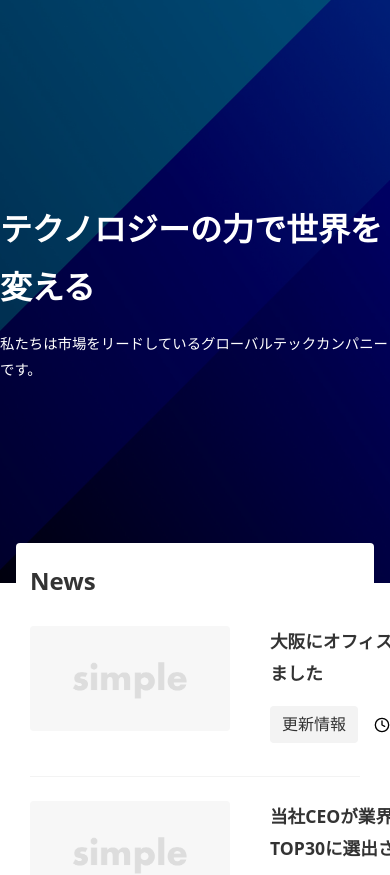
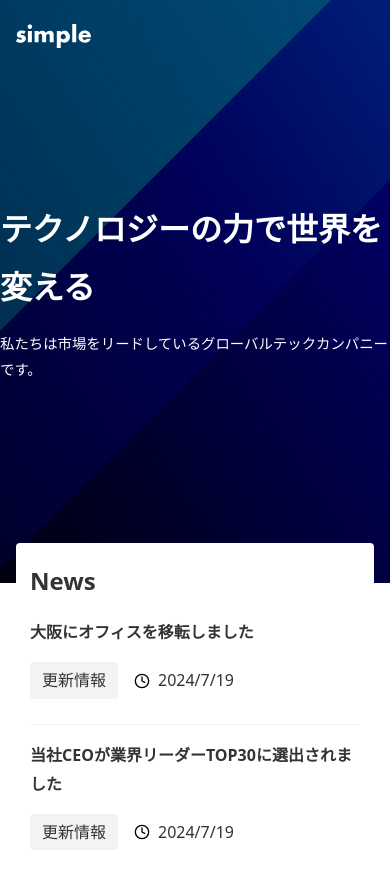
Before and after one commit to ryohei-adachi/next_js_practice, a Next.js app in the folder my-next-project/: page / in a window 390 px wide. Shown: the top 875 px of the page. Built offline with nearby package versions, Linux system fonts and the light colour scheme.

Commit message:
Add Header Page

```diff
--- /dev/null
+++ b/my-next-project/app/_components/Category/index.module.css
@@ -0,0 +1,7 @@
+.tag {
+    background-color: var(--color-bg-sub);
+    padding: 4px 12px;
+    border-radius: var(--border-radius);
+    white-space: nowrap;
+    font-size: 1rem;
+}
--- /dev/null
+++ b/my-next-project/app/_components/Category/index.tsx
@@ -0,0 +1,11 @@
+import type { Category } from "@/app/_libs/microcms";
+import styles from "./index.module.css";
+import { type } from "os";
+
+type Props = {
+    category: Category;
+};
+
+export default function Category ({ category }: Props) {
+    return <span className={styles.tag}>{category.name}</span>
+}
--- /dev/null
+++ b/my-next-project/app/_components/Date/index.module.css
@@ -0,0 +1,7 @@
+.date {
+    display: flex;
+    align-items: center;
+    gap: 8px;
+    margin: .8rem 0;
+    font-size: 1rem;
+}
--- /dev/null
+++ b/my-next-project/app/_components/Date/index.tsx
@@ -0,0 +1,15 @@
+import Image from "next/image";
+import styles from "./index.module.css";
+
+type Props = {
+    date: string;
+};
+
+export default function Date({date}: Props) {
+    return (
+        <span className={styles.date}>
+            <Image src="/clock.svg" alt="" width={16} height={16} loading="eager" />
+            {date}
+        </span>
+    );
+}
--- /dev/null
+++ b/my-next-project/app/_components/Header/index.module.css
@@ -0,0 +1,24 @@
+.header {
+    position: absolute;
+    padding: 16px 24px 8px;
+    z-index: 1000;
+    display: flex;
+    align-items: center;
+    justify-content: space-between;
+    width: 100%;
+}
+
+.logoLink {
+    display: flex;
+}
+
+.logo {
+    height: 24px;
+    width: auto;
+}
+
+@media (max-width: 640px) {
+    .header {
+        padding: 24px 16px 8px;
+    }
+}
--- /dev/null
+++ b/my-next-project/app/_components/Header/index.tsx
@@ -0,0 +1,20 @@
+import Image from "next/image";
+import styles from "./index.module.css";
+
+export default function Header() {
+    return (
+        <header className={styles.header}>
+            <a href="/" className={styles.logoLink}>
+                <Image
+                    src="/logo.svg"
+                    alt="SIMPLE"
+                    className={styles.logo}
+                    width={348}
+                    height={133}
+                    priority
+                />
+            </a>
+        </header>
+
+    )
+}
--- /dev/null
+++ b/my-next-project/app/_components/NewsList/index.module.css
@@ -0,0 +1,56 @@
+.list {
+    border-bottom: 1px solid var(--color-border-light);
+}
+
+.list:last-child {
+    border-bottom: none;
+}
+
+.link {
+    display: flex;
+    align-items: flex-start;
+    gap: 40px;
+    padding: 24px 0;
+}
+
+.image {
+    width: 200px;
+    height: auto;
+    border-radius: var(--border-radius);
+}
+
+.title {
+    font-size: 1.1rem;
+    font-weight: bold;
+    margin-bottom: .5rem;
+}
+
+.meta {
+    display: flex;
+    align-items: center;
+    gap: 16px;
+}
+
+
+@media (max-width: 640px) {
+    .link {
+        display: block;
+        padding: 16px 0;
+    }
+
+    .image {
+        display: none;
+    }
+
+    .title {
+        font-size: 1rem;
+        font-weight: bold;
+        margin-bottom: .4rem;
+    }
+
+    .meta {
+        display: flex;
+        align-items: center;
+        gap: 16px;
+    }
+}
--- /dev/null
+++ b/my-next-project/app/_components/NewsList/index.tsx
@@ -0,0 +1,36 @@
+import Image from "next/image";
+
+import styles from "./index.module.css";
+import Category from "../Category";
+import Date from "../Date";
+import { News } from "@/app/_libs/microcms"
+
+
+type Props = {
+    news: News[];
+}
+
+export default function NewsList({ news }: Props) {
+    if (news.length === 0) {
+        return <p>記事がありません。</p>
+    }
+    return (
+        <ul>
+            {news.map((article)=> (
+                <li key={article.id} className={styles.list}>
+                    <div className={styles.link}>
+                        <Image className={styles.image} src="/no-image.png" alt="No Image" width={1200} height={630}/>
+                        <dl className={styles.content}>
+                            <dt className={styles.title}>{article.title}</dt>
+                            <dd className={styles.meta}>
+                                <Category category={article.category}/>
+                                <Date date={article.publishedAt ?? article.createdAt} />
+                            </dd>
+                        </dl>
+                    </div>
+                </li>
+
+            ))}
+        </ul>
+    );
+}
--- /dev/null
+++ b/my-next-project/app/_libs/microcms.ts
@@ -0,0 +1,13 @@
+export type Category = {
+    name:string;
+}
+
+export type News = {
+    id: string;
+    title: string;
+    category: {
+        name: string;
+    };
+    publishedAt: string;
+    createdAt: string;
+};
--- a/my-next-project/app/layout.tsx
+++ b/my-next-project/app/layout.tsx
@@ -1,6 +1,6 @@
-import type { Metadata } from "next";
 import localFont from "next/font/local";
 import "./globals.css";
+import Header from "./_components/Header"
 
 const geistSans = localFont({
   src: "./fonts/GeistVF.woff",
@@ -13,10 +13,6 @@
   weight: "100 900",
 });
 
-export const metadata: Metadata = {
-  title: "Create Next App",
-  description: "Generated by create next app",
-};
 
 export default function RootLayout({
   children,
@@ -24,8 +20,9 @@
   children: React.ReactNode;
 }>) {
   return (
-    <html lang="en">
-      <body className={`${geistSans.variable} ${geistMono.variable}`}>
+    <html lang="ja">
+      <body>
+        <Header />
         {children}
       </body>
     </html>
--- a/my-next-project/app/page.module.css
+++ b/my-next-project/app/page.module.css
@@ -47,32 +47,6 @@
   font-size: 1.5rem;
 }
 
-.list {
-  border-bottom: 1px solid var(--color-border-light);
-}
-
-.list:last-child {
-  border-bottom: none;
-}
-
-.link {
-  display: flex;
-  align-items: flex-start;
-  gap: 40px;
-  padding: 24px 0;
-}
-
-.image {
-  width: 200px;
-  height: auto;
-  border-radius: var(--border-radius);
-}
-
-.newsItemTitle {
-  font-size: 1.1rem;
-  font-weight: bold;
-  margin-bottom: .5rem;
-}
 
 .newsLink {
   position: absolute;
@@ -80,27 +54,7 @@
   bottom: -40px;
 }
 
-.meta {
-  display: flex;
-  align-items: center;
-  gap: 16px;
-}
 
-.tag {
-  background-color: var(--color-bg-sub);
-  padding: 4px 12px;
-  border-radius: var(--border-radius);
-  white-space: nowrap;
-  font-size: 1rem;
-}
-
-.date {
-  display: flex;
-  align-items: center;
-  gap: 8px;
-  margin: .8rem 0;
-  font-size: 1rem;
-}
 
 @media (max-width: 1000px) {
   .news {
--- a/my-next-project/app/page.tsx
+++ b/my-next-project/app/page.tsx
@@ -1,16 +1,8 @@
 import styles from "./page.module.css";
 import Image from "next/image";
+import NewsList from "@/app/_components/NewsList";
 import ButtonLink from "@/app/_components/ButtonLink";
-
-type News = {
-  id: string;
-  title: string;
-  category: {
-    name: string;
-  };
-  publishedAt: string;
-  createdAt: string;
-};
+import { News } from "@/app/_libs/microcms";
 
 const data: {
   contents: News[] } = {
@@ -66,39 +58,7 @@
         </section>
         <section className={styles.news}>
           <h2 className={styles.newsTitle}>News</h2>
-          <ul>
-            {sliceData.map((article) => (
-              <li key={article.id} className={styles.list}>
-                <div className={styles.link}>
-                  <Image
-                      className={styles.image}
-                      src="/no-image.png"
-                      alt="No Image"
-                      width={1200}
-                      height={630}
-                  />
-                  <dl className={styles.content}>
-                    <dt className={styles.newsItemTitle}>{article.title}</dt>
-                    <dd className={styles.meta}>
-                      <span className={styles.tag}>
-                        {article.category.name}
-                      </span>
-                      <span className={styles.date}>
-                        <Image
-                            src="/clock.svg"
-                            alt=""
-                            width={16}
-                            height={16}
-                            priority
-                        />
-                        {article.publishedAt}
-                      </span>
-                    </dd>
-                  </dl>
-                </div>
-              </li>
-            ))}
-          </ul>
+          <NewsList news={sliceData} />
           <div className={styles.newsLink}>
             <ButtonLink href="/news">もっとみる</ButtonLink>
           </div>
```
